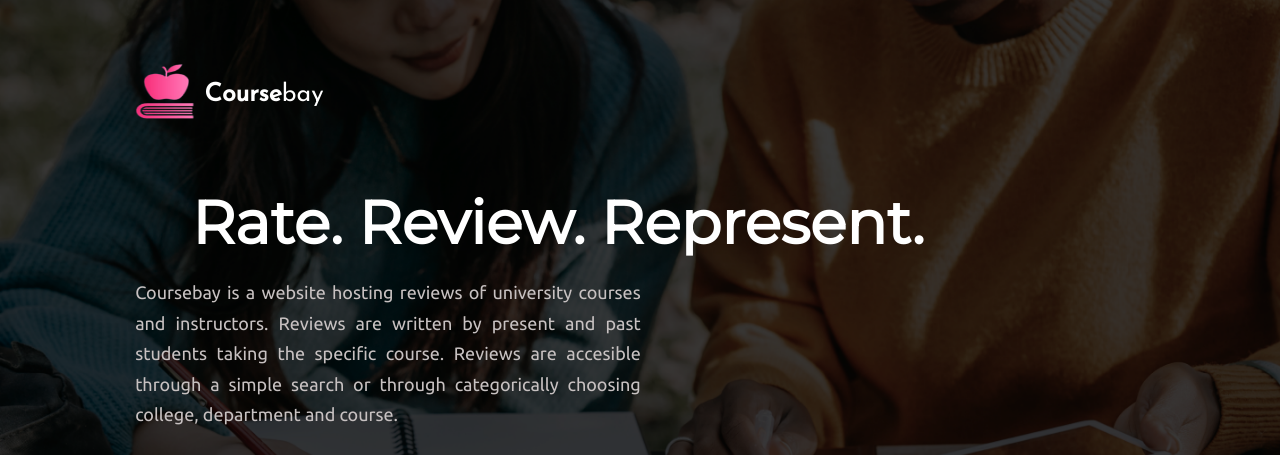
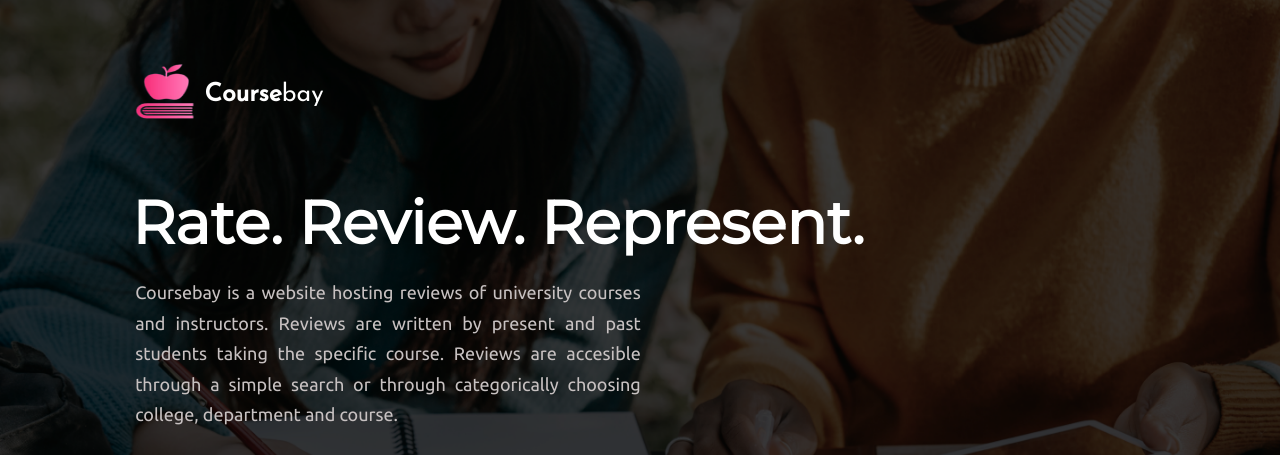
Before and after one commit to qor-101/cafe-review, a Django app: page / in a window 1280 px wide. Shown: the top 455 px of the page. Run offline with Django 3.2, Linux system fonts and the light colour scheme.

Commit message:
Update style.css
changed alignment

```diff
--- a/static/style.css
+++ b/static/style.css
@@ -18,7 +18,7 @@ body{
     font-weight:bolder;
     font-size: 3.75em;
     color: white;
-    margin-left: 3.0625em;
+    margin-left: 2.0625em;
     }
 .para{
     margin-left:7.0625em;
```
